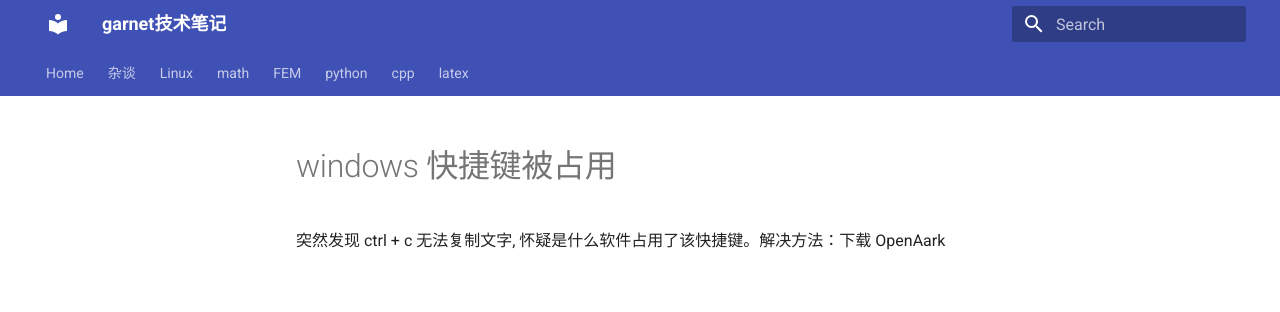
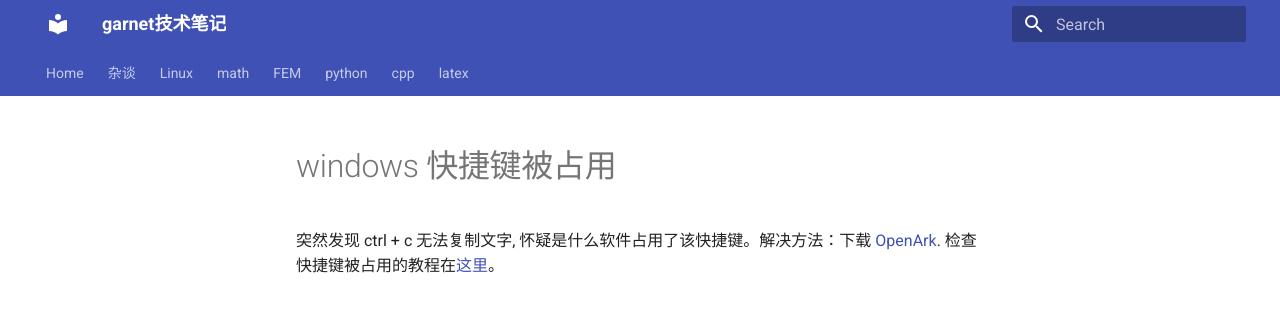
Before and after one commit to ymma98/technotes, an MkDocs documentation site: the page built from docs/杂谈/windows_快捷键被占用.md, in a window 1280 px wide. Shown: the top 312 px of the page. Built offline with MkDocs 1.6.1 and Material for MkDocs 9.7.7, drawn with Linux system fonts in a browser that asks for light colours.

Commit message:
docs/杂谈/windows_快捷键被占用.md updated from https://stackedit.cn/

```diff
--- a/docs/杂谈/windows_快捷键被占用.md
+++ b/docs/杂谈/windows_快捷键被占用.md
@@ -1,6 +1,6 @@
 # windows 快捷键被占用
 
-突然发现 ctrl + c 无法复制文字, 怀疑是什么软件占用了该快捷键。解决方法：下载 OpenAark
+突然发现 ctrl + c 无法复制文字, 怀疑是什么软件占用了该快捷键。解决方法：下载 [OpenArk](https://github.com/BlackINT3/OpenArk). 检查快捷键被占用的教程在[这里](https://openark.blackint3.com/manuals/CN/%E5%86%85%E6%A0%B8/%E6%9F%A5%E7%9C%8B%E8%A2%AB%E5%8D%A0%E7%94%A8%E7%9A%84%E7%B3%BB%E7%BB%9F%E7%83%AD%E9%94%AE/)。
 <!--stackedit_data:
-eyJoaXN0b3J5IjpbMTAzOTAzMjI4NV19
+eyJoaXN0b3J5IjpbMTAwODg4MDYxN119
 -->
```
